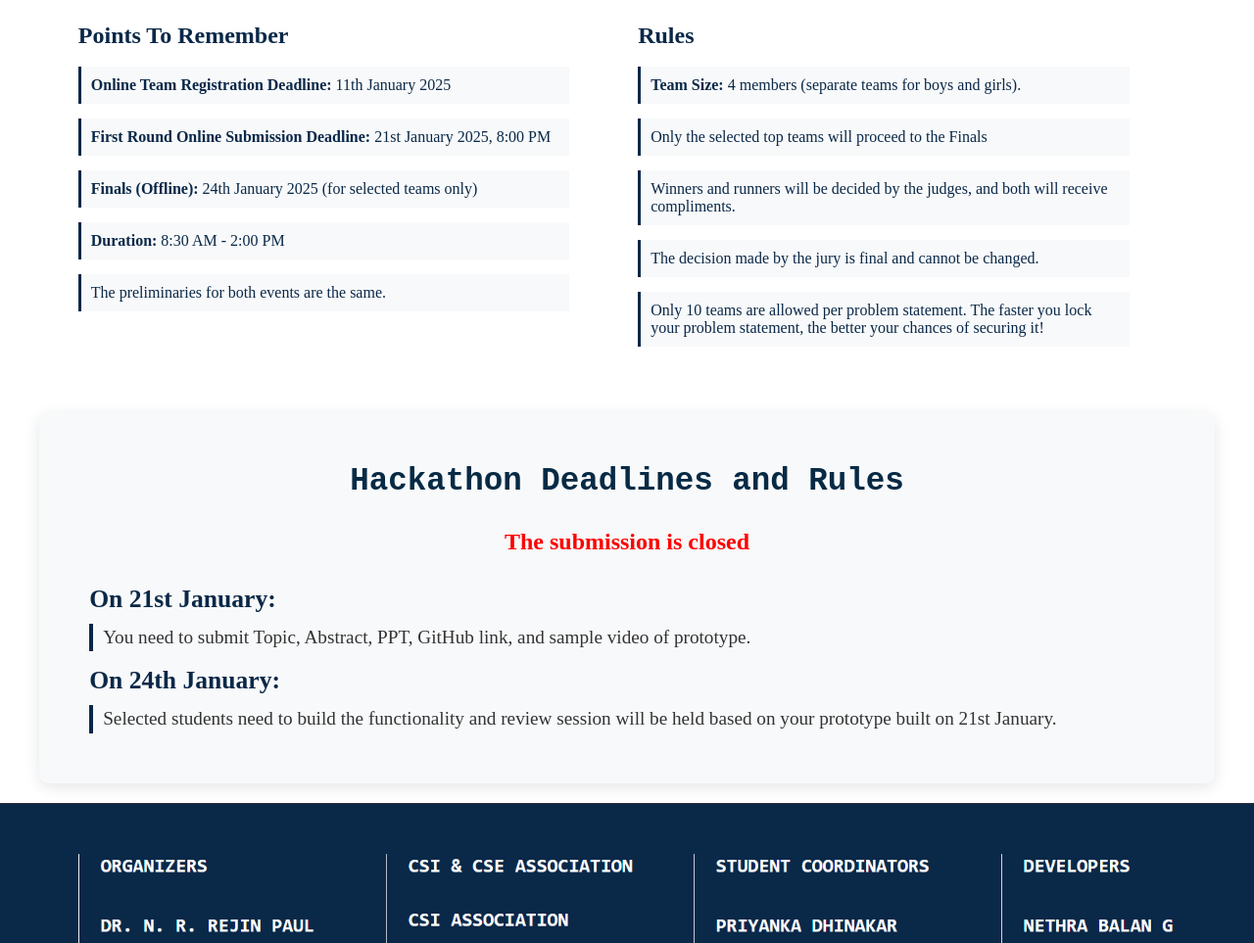
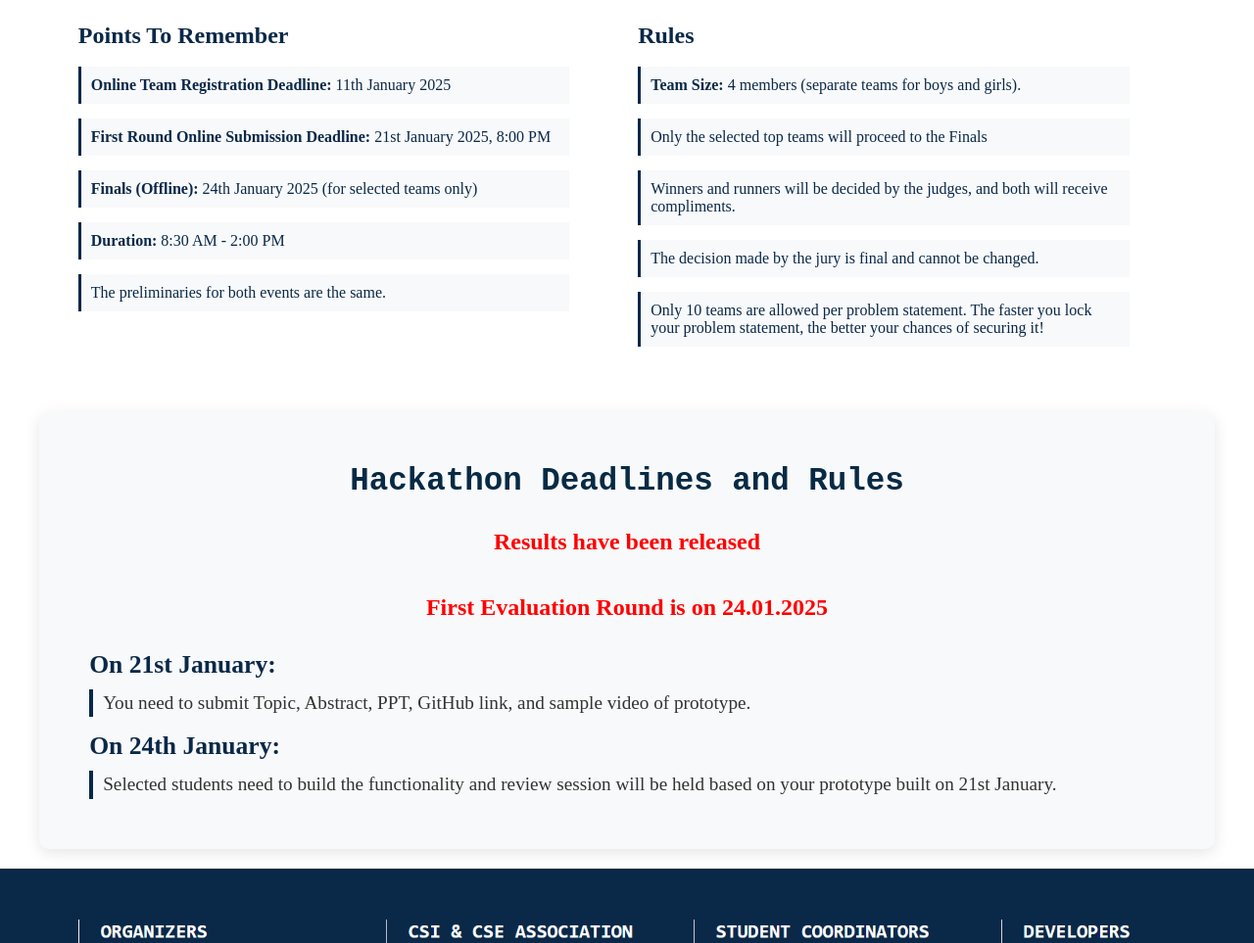
Before and after one commit to PRIYANKADHINAKAR2005/CollegeHackathon, a website: page public/index.html in a window 1280 px wide. Shown: the part 856-1819 px from the top of the page at 98% size. Drawn offline with Linux system fonts and the light colour scheme.

Commit message:
Update index.html

```diff
--- a/public/index.html
+++ b/public/index.html
@@ -15,6 +15,7 @@
             <h1>CSE Department</h1>&nbsp;&nbsp;&nbsp;&nbsp;&nbsp;&nbsp;&nbsp;&nbsp;&nbsp;&nbsp;
             <a href="">About</a>&nbsp;&nbsp;&nbsp;&nbsp;&nbsp;&nbsp;&nbsp;&nbsp;&nbsp;&nbsp;&nbsp;
             <a href="/problem.html">Problem Statements</a>&nbsp;&nbsp;&nbsp;&nbsp;&nbsp;&nbsp;&nbsp;&nbsp;&nbsp;
+                <a href="/results.html">Results</a>&nbsp;&nbsp;&nbsp;&nbsp;&nbsp;&nbsp;&nbsp;&nbsp;&nbsp;
 
                   <a href="/Registrations.html">Teams Registered</a>&nbsp;&nbsp;&nbsp;&nbsp;&nbsp;&nbsp;&nbsp;&nbsp;&nbsp;&nbsp;
             </div>
@@ -93,7 +94,10 @@
         <h2>Hackathon Deadlines and Rules</h2>
     </div>
     <div class="important-note">
-        <p>The submission is closed </p>
+        <p>Results have been released  </p>
+    </div>
+        <div class="important-note">
+        <p>First Evaluation Round is on 24.01.2025</p>
     </div>
 
     <!-- Second Important Note -->
```
